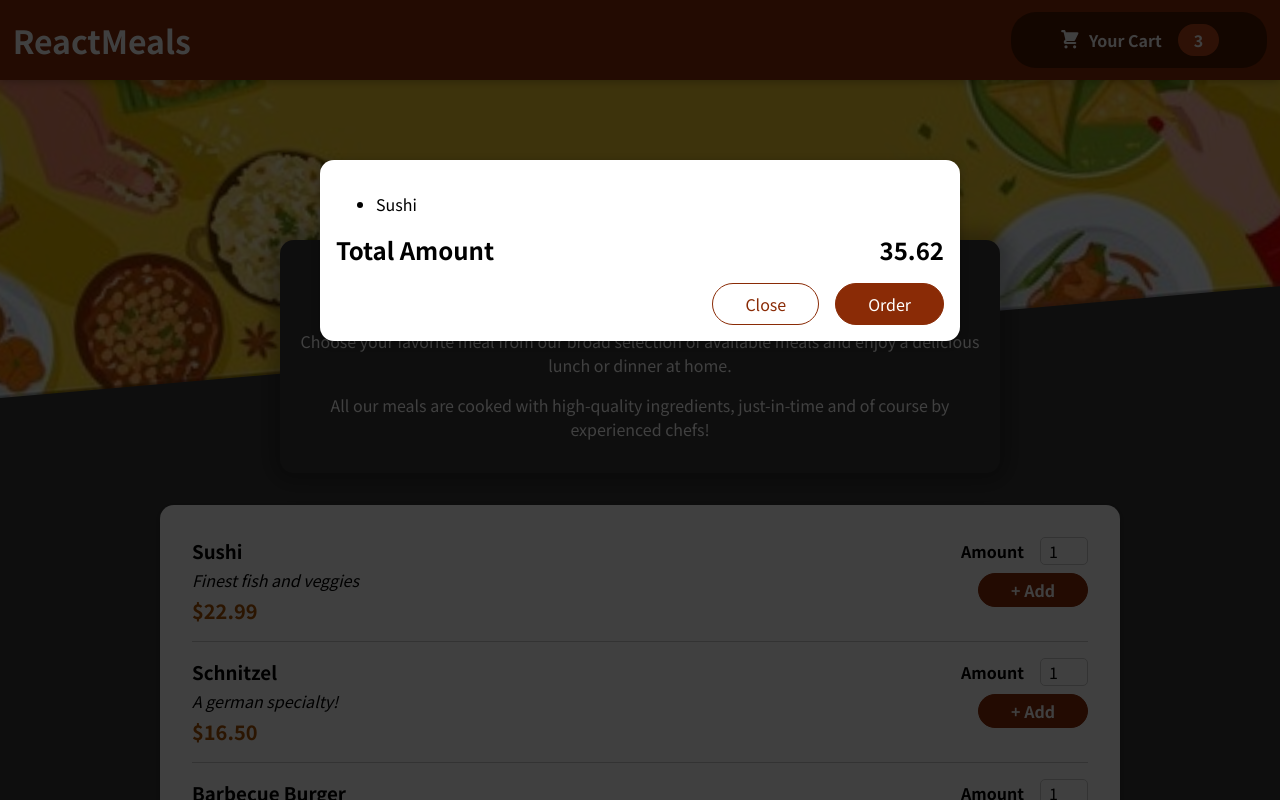
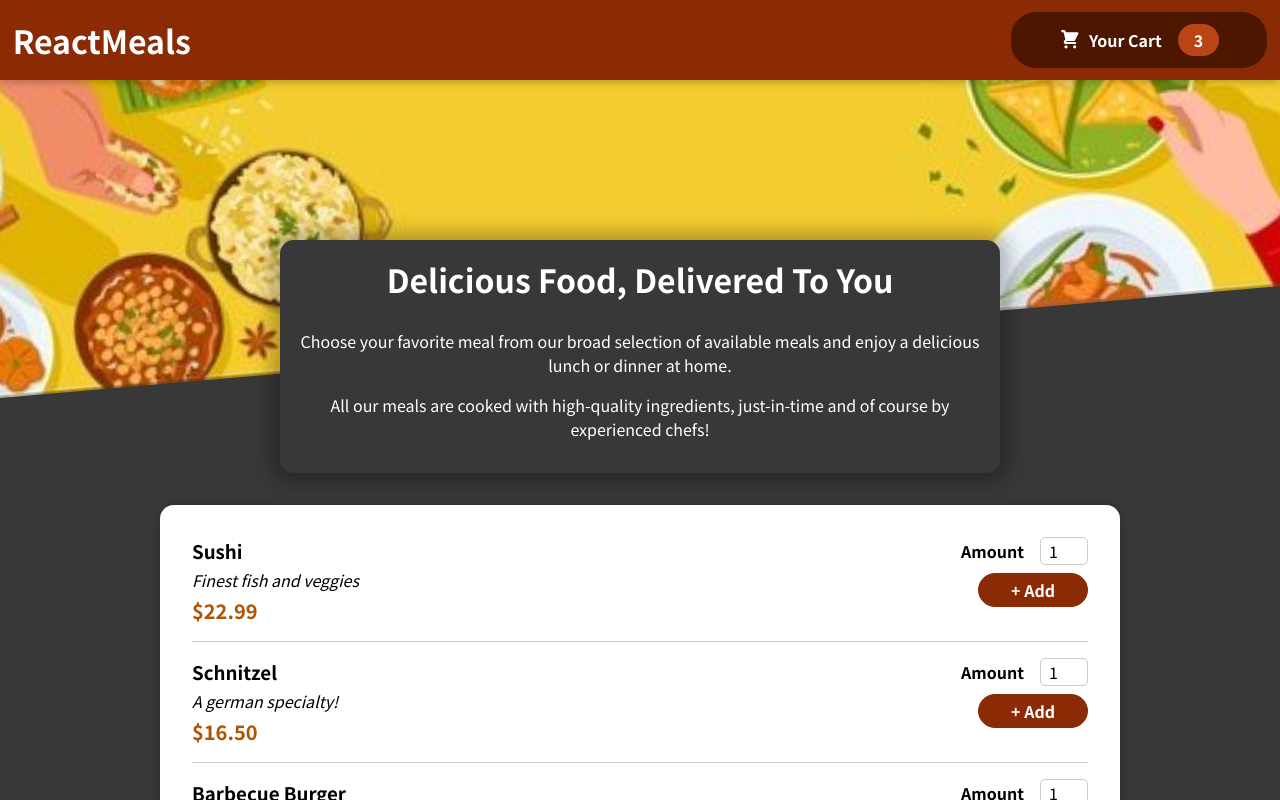
Before and after one commit to sumith-tech/01-Restaurent-Project, a React (Create React App) app: page / in a window 1280 px wide. Shown: the top 800 px of the page. Built offline with nearby package versions, Linux system fonts and the light colour scheme; the HTML template or start-up script is replaced by a standard one.

Commit message:
Cart open and close

```diff
--- a/src/App.js
+++ b/src/App.js
@@ -1,13 +1,22 @@
-import { Fragment } from "react";
+import { Fragment, useState } from "react";
 import Header from "./Components/Layout/Header";
 import Meals from "./Components/Meals/Meals";
 import Cart from "./Components/Cart/Cart";
 
 const App = () => {
+  const [showCart, setShowcart] = useState(false);
+
+  const showCartHandler = () => {
+    setShowcart(true);
+  };
+  const closeCartHandler = () => {
+    setShowcart(false);
+  };
+
   return (
     <Fragment>
-      <Cart/>
-      <Header />
+      {showCart && <Cart onclose={closeCartHandler}/>}
+      <Header onshow={showCartHandler} />
       <main style={{ backgroundColor: "#383838" }}>
         <Meals />
       </main>
--- a/src/Components/Cart/Cart.js
+++ b/src/Components/Cart/Cart.js
@@ -10,14 +10,16 @@ const Cart = (props) => {
   );
 
   return (
-    <Modal>
+    <Modal onClick={props.onclose}>
       {OrderItems}
       <div className={classes.total}>
         <span>Total Amount</span>
         <span>35.62</span>
       </div>
       <div className={classes.actions}>
-        <button className={classes['button--alt']}>Close</button>
+        <button className={classes["button--alt"]} onClick={props.onclose}>
+          Close
+        </button>
         <button className={classes.button}>Order</button>
       </div>
     </Modal>
--- a/src/Components/Layout/ButtonCart.js
+++ b/src/Components/Layout/ButtonCart.js
@@ -1,10 +1,10 @@
 import CartIcon from "../Cart/Carticon";
 import classes from "./Buttoncart.module.css";
 
-const ButtonCart = () => {
+const ButtonCart = (props) => {
 
   return (
-    <button className={classes.button}>
+    <button className={classes.button} onClick={props.onClick}>
       <span className={classes.icon}>
         <CartIcon />
       </span>
--- a/src/Components/Layout/Header.js
+++ b/src/Components/Layout/Header.js
@@ -8,7 +8,7 @@ const Header = (props) => {
     <Fragment>
       <header className={classes.header}>
         <h1>ReactMeals</h1>
-        <ButtonCart />
+        <ButtonCart onClick={props.onshow} />
       </header>
       <div className={classes["main-image"]}>
         <img src={bannerimg} alt="a animated food table"></img>
--- a/src/Components/UI/Modal.js
+++ b/src/Components/UI/Modal.js
@@ -3,7 +3,7 @@ import classes from "./Modal.module.css";
 import ReactDOM  from 'react-dom';
 
 const BackDrop = (props) => {
-  return <div className={classes.backdrop}></div>;
+  return <div className={classes.backdrop} onClick={props.onClick}></div>;
 };
 const ModalOverlay = (props) => {
   return (
@@ -18,7 +18,7 @@ const portalElement = document.getElementById("overlays");
 const Modal = (props) => {
   return (
     <Fragment>
-      {ReactDOM.createPortal(<BackDrop />, portalElement)}
+      {ReactDOM.createPortal(<BackDrop onClick={props.onClick}/>, portalElement)}
       {ReactDOM.createPortal(
         <ModalOverlay>{props.children}</ModalOverlay>,
         portalElement
```
